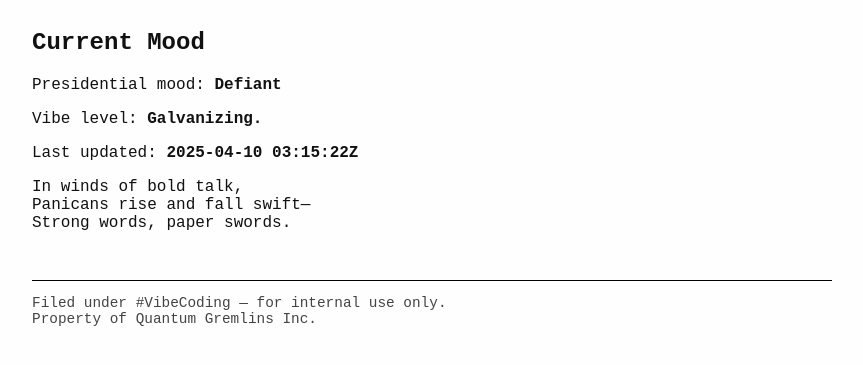
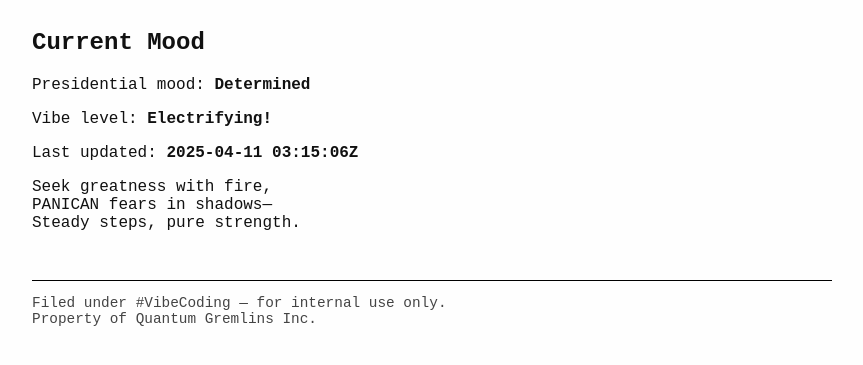
Before and after one commit to Department-of-Vibes-and-Haiku-Warfare/dev-ops-and-chill, a plain HTML site: page docs/index.html in a window 1280 px wide. Shown: the part 211-576 px from the top of the page, without its empty margins (208-1071 px from the left). Drawn offline with Linux system fonts and the light colour scheme.

Commit message:
Signed haiku update

```diff
--- a/docs/index.html
+++ b/docs/index.html
@@ -55,15 +55,15 @@
   <main>
     <div class="mood">
       <h2>Current Mood</h2>
-      <p>Presidential mood: <strong>Defiant</strong></p>
-      <p>Vibe level: <strong>Galvanizing.</strong></p>
-      <p>Last updated: <strong>2025-04-10 03:15:22Z</strong></p>
+      <p>Presidential mood: <strong>Determined</strong></p>
+      <p>Vibe level: <strong>Electrifying!</strong></p>
+      <p>Last updated: <strong>2025-04-11 03:15:06Z</strong></p>
     </div>
 
     <!-- Haikus will be injected/generated here -->
     <div class="haiku">
       <div class="text">
-        In winds of bold talk,  <br/>Panicans rise and fall swift—  <br/>Strong words, paper swords.
+        Seek greatness with fire,  <br/>PANICAN fears in shadows—  <br/>Steady steps, pure strength.
       </div>
     </div>
   </main>
```
